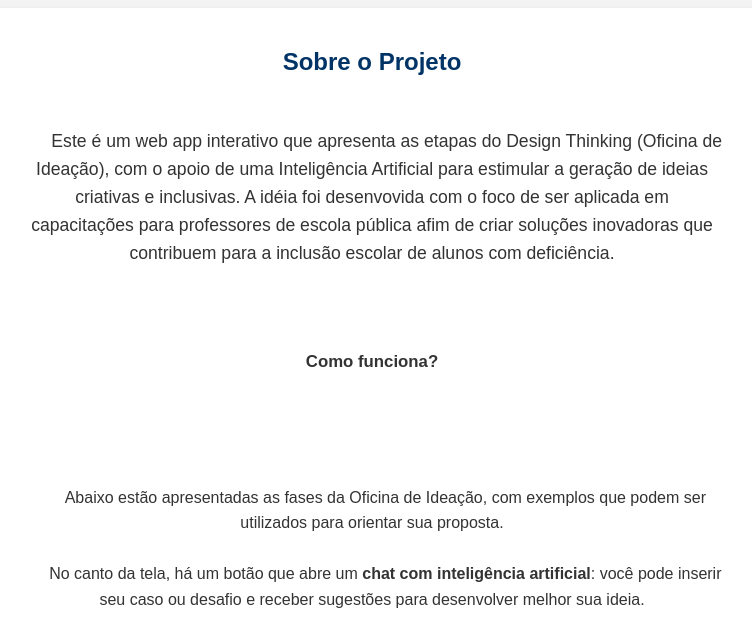
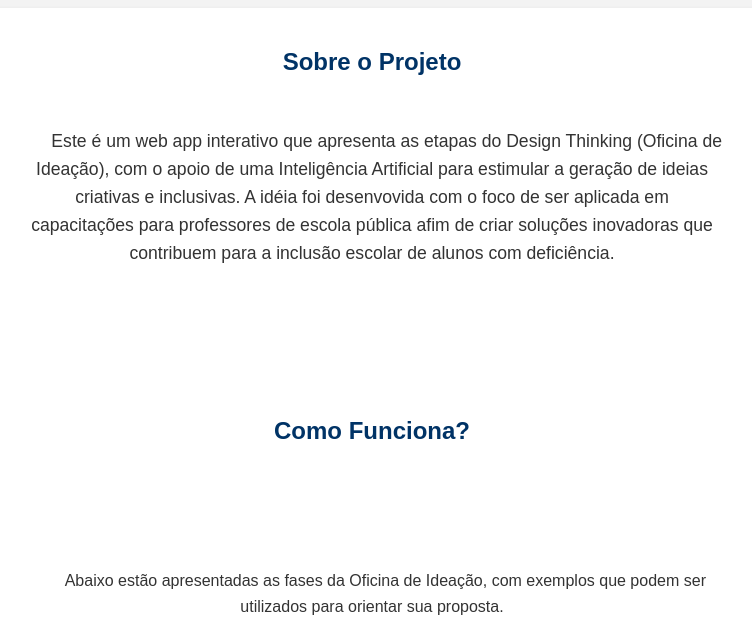
Before and after one commit to Neurorehabusp/Oficina.de.idea-o-IA, a plain HTML site: page index.html in a window 1280 px wide. Shown: the part 139-757 px from the top of the page, without its empty margins (268-1020 px from the left). Drawn offline with nearby package versions, Linux system fonts and the light colour scheme; a script that the page names is missing.

Commit message:
Update index.html

```diff
--- a/index.html
+++ b/index.html
@@ -157,11 +157,11 @@
     <p style="font-size: 1.1em; margin-bottom: 1em;">
       Este é um web app interativo que apresenta as etapas do Design Thinking (Oficina de Ideação), com o apoio de uma Inteligência Artificial para estimular a geração de ideias criativas e inclusivas. A idéia foi desenvovida com o foco de ser aplicada em capacitações para professores de escola pública afim de criar soluções inovadoras que contribuem para a inclusão escolar de alunos com deficiência.
 
-    <p style="font-weight: bold; font-size: 1.05em; margin-top: 1.5em; margin-bottom: 0.4em;">Como funciona?</p>
-    <p style="margin-bottom: 1em;">
+    <p style="text-align: center; max-width: 700px; margin: 0 auto; line-height: 1.6; color: #333;"</p>
+       <h2 style="margin-bottom: 0.4em;">Como Funciona?</h2>
+    <p style="font-size: 1.1em; margin-bottom: 1em;">
     <p>
       Abaixo estão apresentadas as fases da Oficina de Ideação, com exemplos que podem ser utilizados para orientar sua proposta.
-
       No canto da tela, há um botão que abre um <strong>chat com inteligência artificial</strong>: você pode inserir seu caso ou desafio e receber sugestões para desenvolver melhor sua ideia.
       Logo abaixo, há um campo de mensagem onde você pode registrar suas ideias. Após preenchê-lo, clique no botão <strong>“Enviar”</strong> para salvar.
       Se quiser gerar um arquivo com o conteúdo produzido, clique no botão <strong>“Gerar PDF”</strong>.
```
